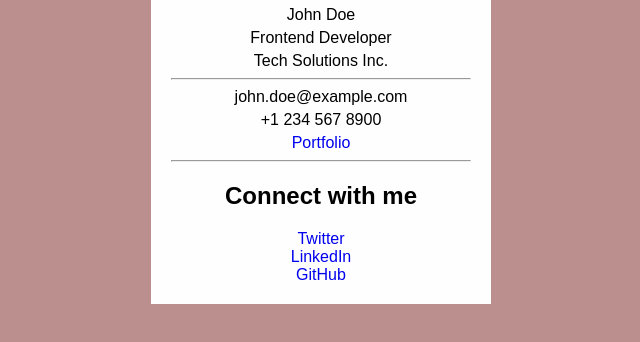
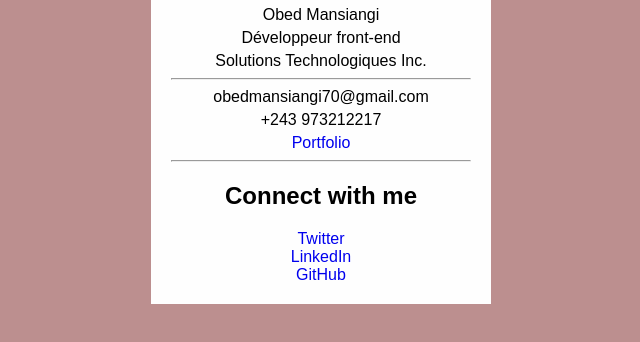
Before and after one commit to obedmansiangi/Business-Card, a plain HTML site: page index.html in a window 1280 px wide. Shown: the part 348-690 px from the top of the page, without its empty margins (319-959 px from the left). Drawn offline with Linux system fonts and the light colour scheme.

Commit message:
correction du nom,designation,company

```diff
--- a/index.html
+++ b/index.html
@@ -9,12 +9,12 @@
 <body>
     <div class="business-card">
         <img class="profile-image" src="https://cdn.freecodecamp.org/curriculum/labs/flower.jpg" alt="A close-up of a pink flower"/>
-        <p class="full-name">John Doe</p>
-        <p class="designation">Frontend Developer</p>
-        <p class="company">Tech Solutions Inc.</p>
+        <p class="full-name">Obed Mansiangi</p>
+        <p class="designation">Développeur front-end </p>
+        <p class="company">Solutions Technologiques Inc.</p>
         <hr />
-        <p>john.doe@example.com</p>
-        <p>+1 234 567 8900</p>
+        <p>obedmansiangi70@gmail.com</p>
+        <p>+243 973212217</p>
         <a href="https://example.com" target="_blank">Portfolio</a>
         <hr />
         <div class="social-media">
```
